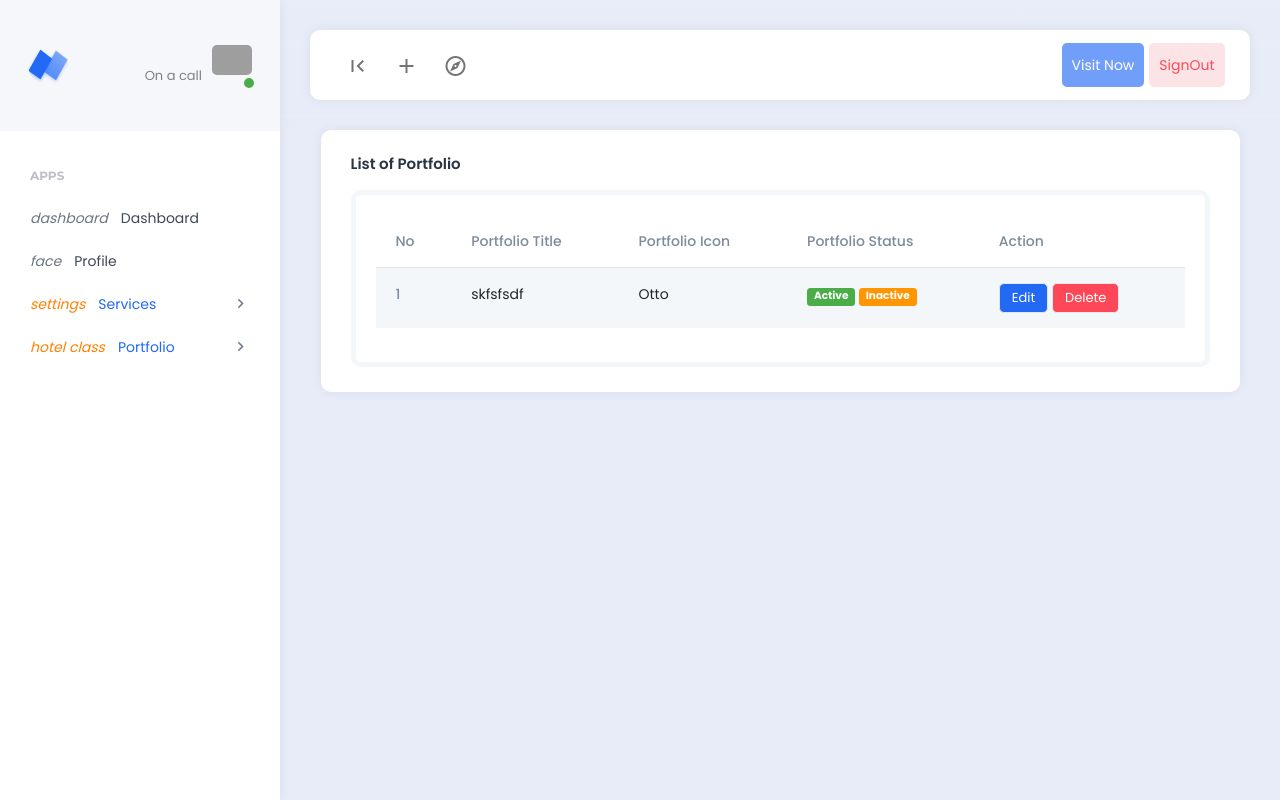
After one commit to Tanvir-Alam625/Dashboard-in-php, a PHP site: page /dashboard/portfolio-list.php in a window 1280 px wide. The commit adds this page. Run offline with PHP 8.4, Linux system fonts and the light colour scheme; the visitor is signed in with stand-in values (Sample User, id 1); data that the repository does not hold is empty; some libraries are stand-ins or nearby versions; grey boxes are pictures that could not be loaded.

Commit message:
portfolio tow  page  design all done

```diff
--- a/dashboard/includes/header.php
+++ b/dashboard/includes/header.php
@@ -84,6 +84,20 @@
                             </li>
                             <li>
                                 <a class="<?= $page_name == 'service-list.php' ? 'active': '' ?>" href="./service-list.php">Service List</a>
+                            </li>
+                            <li>
+                                <a href="settings.html">Settings</a>
+                            </li>
+                        </ul>
+                    </li>
+                    <li class=" <?= $page_name == 'add-service.php' || 'service-list.php' ? ' open active-page': '' ?>">
+                        <a href=""><i class="material-icons-two-tone">hotel class</i>Portfolio<i class="material-icons has-sub-menu">keyboard_arrow_right</i></a>
+                        <ul class="sub-menu">
+                            <li>
+                                <a class="<?= $page_name == 'add-service.php' ? 'active': '' ?>" href="./add-service.php" >Add Porfolio</a>
+                            </li>
+                            <li>
+                                <a class="<?= $page_name == 'service-list.php' ? 'active': '' ?>" href="./service-list.php">Portfolio List</a>
                             </li>
                             <li>
                                 <a href="settings.html">Settings</a>
--- /dev/null
+++ b/dashboard/portfolio-list.php
@@ -0,0 +1,67 @@
+<?php
+require_once('./includes/header.php');
+?>
+
+<div class="app-content">
+    <div class="content-wrapper ">
+        <div class="container">
+            <div class="row justify-content-center ">
+                <div class="col-md-12">
+                    <div class="card">
+                        <div class="card-header">
+                            <h5 class="card-title">List of Portfolio</h5>
+                        </div>
+                        <div class="card-body">
+
+                        <div class="example-container">
+                            <div class="example-content">
+                                <table class="table table-striped table-hover">
+                                    <thead>
+                                        <tr>
+                                            <th scope="col">No</th>
+                                            <th scope="col">Portfolio Title</th>
+                                            <th scope="col">Portfolio Icon</th>
+                                            <th scope="col">Portfolio Status</th>
+                                            <th scope="col">Action</th>
+                                        </tr>
+                                    </thead>
+                                    <tbody>
+                                        <tr>
+                                            <th scope="row">1</th>
+                                            <td> skfsfsdf</td>
+                                            <td>Otto</td>
+                                            <td>
+                                                <span class="badge badge-success">
+                                                    Active
+                                                </span>
+                                                <span class="badge badge-warning">
+                                                    Inactive
+                                                </span>
+                                            </td>
+                                            <td>
+                                                <div class="">
+                                                    <button class="btn btn-sm btn-primary">Edit</button>
+                                                    <button  class="btn btn-sm btn-danger">Delete</button>
+                                                </div>
+                                            </td>
+                                        </tr>
+
+                                    </tbody>
+                                </table>
+                            </div>
+                        </div>
+                        </div>
+                    </div>
+                </div>
+            </div>
+        </div>
+    </div>
+</div>
+
+
+
+
+
+<?php
+require_once('./includes/footer.php');
+?>
```
Also changed, not shown: dashboard/add-portfolio.php (added, +44 -0 lines).
